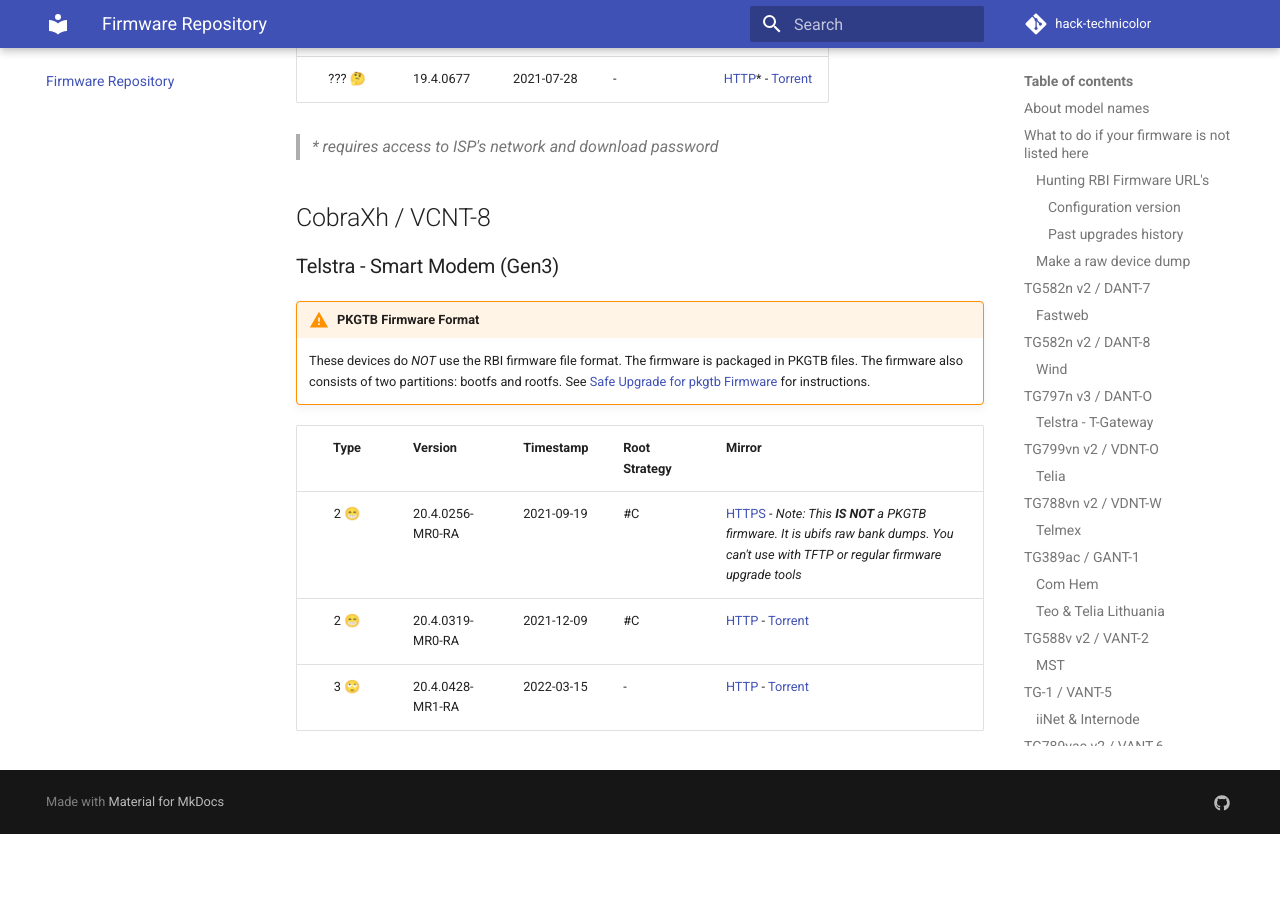
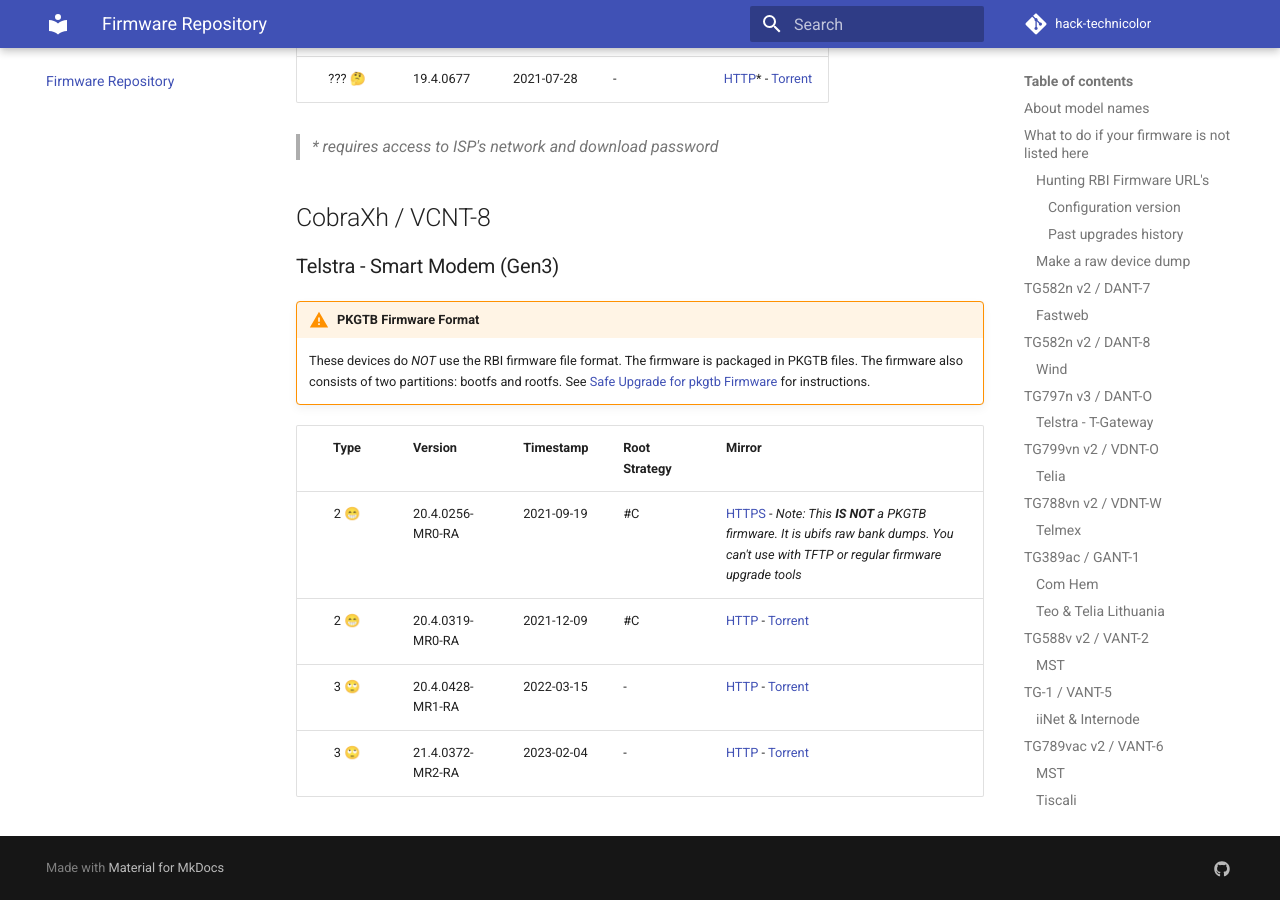
Before and after one commit to hack-technicolor/hack-technicolor, an MkDocs documentation site: the page built from docs/Repository.md, in a window 1280 px wide and 900 px high, scrolled down 28077 px. Built offline with MkDocs 1.6.1 and Material for MkDocs 9.7.7, drawn with Linux system fonts in a browser that asks for light colours; comment, search, counter and statistics services are not loaded; before the commit the page ends 28911 px from its top, so only the background shows below that.

Commit message:
Added VCNT-8 21.4.0372-MR2-RA (#283)

```diff
--- a/docs/Repository.md
+++ b/docs/Repository.md
@@ -742,3 +742,4 @@
 | 2 😁   | 20.4.0256-MR0-RA | 2021-09-19 | #C            | [HTTPS](https://github.com/hack-technicolor/tch-bank-dumps/raw/master/vcnt-8/telstra-vcnt-8_20.4.0256-MR0-RA-bank_dump.tar.xz) - *Note: This **IS NOT** a PKGTB firmware. It is ubifs raw bank dumps. You can't use with TFTP or regular firmware upgrade tools* |
 | 2 😁   | 20.4.0319-MR0-RA | 2021-12-09 | #C            | [HTTP](http://fwstore.bdms.telstra.net/Technicolor_vcnt-8_20.4-319-RC4.2-RA-bootstrap/bcmVCNT-8_nand256_ubifs_update-r20.4-319-2-1-MR0-RA-BOOTSTRAP-signed.pkgtb) - [Torrent](https://github.com/hack-technicolor/hack-technicolor/blob/master/torrents/vcnt-8/bcmVCNT-8_nand256_ubifs_update-r20.4-319-2-1-MR0-RA-BOOTSTRAP-signed.pkgtb.torrent?raw=true) |
 | 3 🙄   | 20.4.0428-MR1-RA | 2022-03-15 | -             | [HTTP](http://fwstore.bdms.telstra.net/Technicolor_vcnt-8_20.4.428-2-3-MR1-RA/bcmVCNT-8_nand_squashfs_update-20.4.428-2-3-MR1-RA-signed.pkgtb) - [Torrent](https://github.com/hack-technicolor/hack-technicolor/blob/master/torrents/vcnt-8/bcmVCNT-8_nand_squashfs_update-20.4.428-2-3-MR1-RA-signed.pkgtb.torrent?raw=true) |
+| 3 🙄   | 21.4.0372-MR2-RA | 2023-02-04 | -             | [HTTP](http://fwstore.bdms.telstra.net/Technicolor_vcnt-8_21.4-372-2-i4-MR2-RA/vcnt-8_telstra_21.4-372-2-i4-MR2-RA-signed-bcmVCNT-8_nand_squashfs_update.pkgtb) - [Torrent](https://github.com/hack-technicolor/hack-technicolor/blob/master/torrents/vcnt-8/vcnt-8_telstra_21.4-372-2-i4-MR2-RA-signed-bcmVCNT-8_nand_squashfs_update.pkgtb.torrent?raw=true) |
```
Also changed, not shown: 1 other file.
